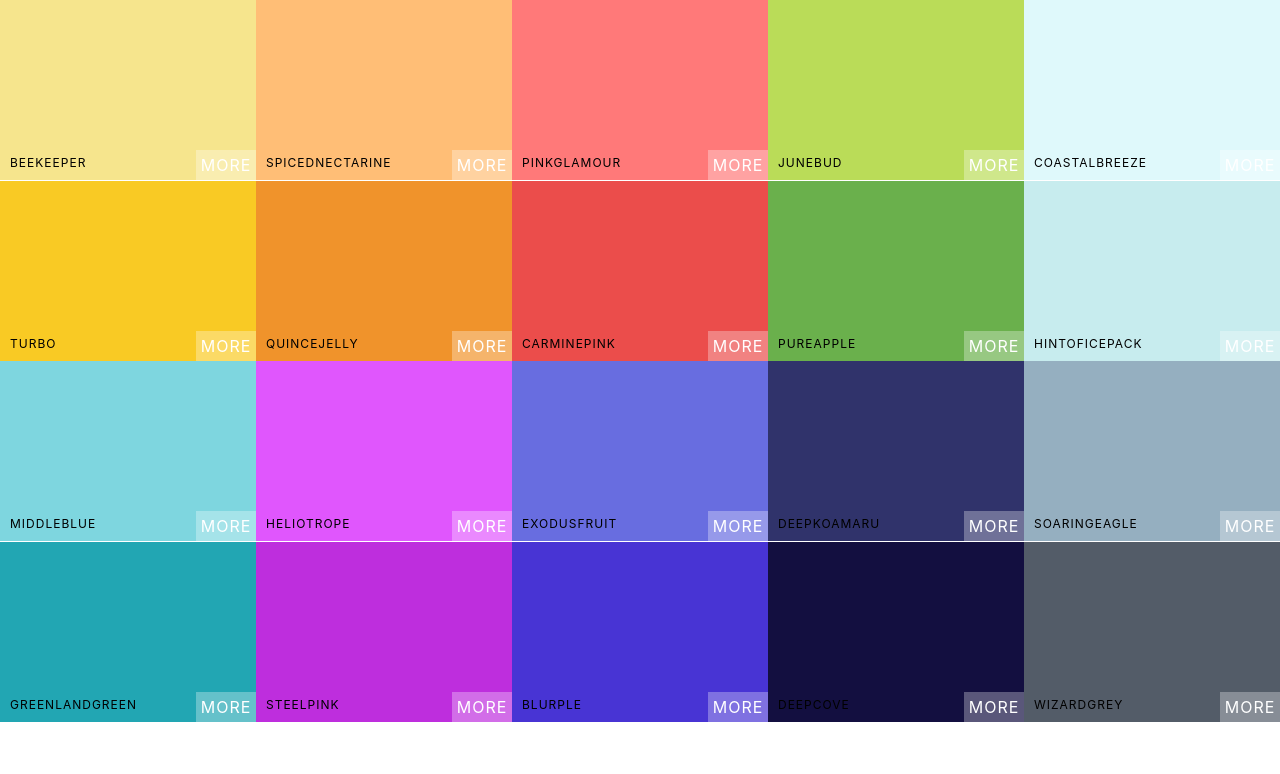
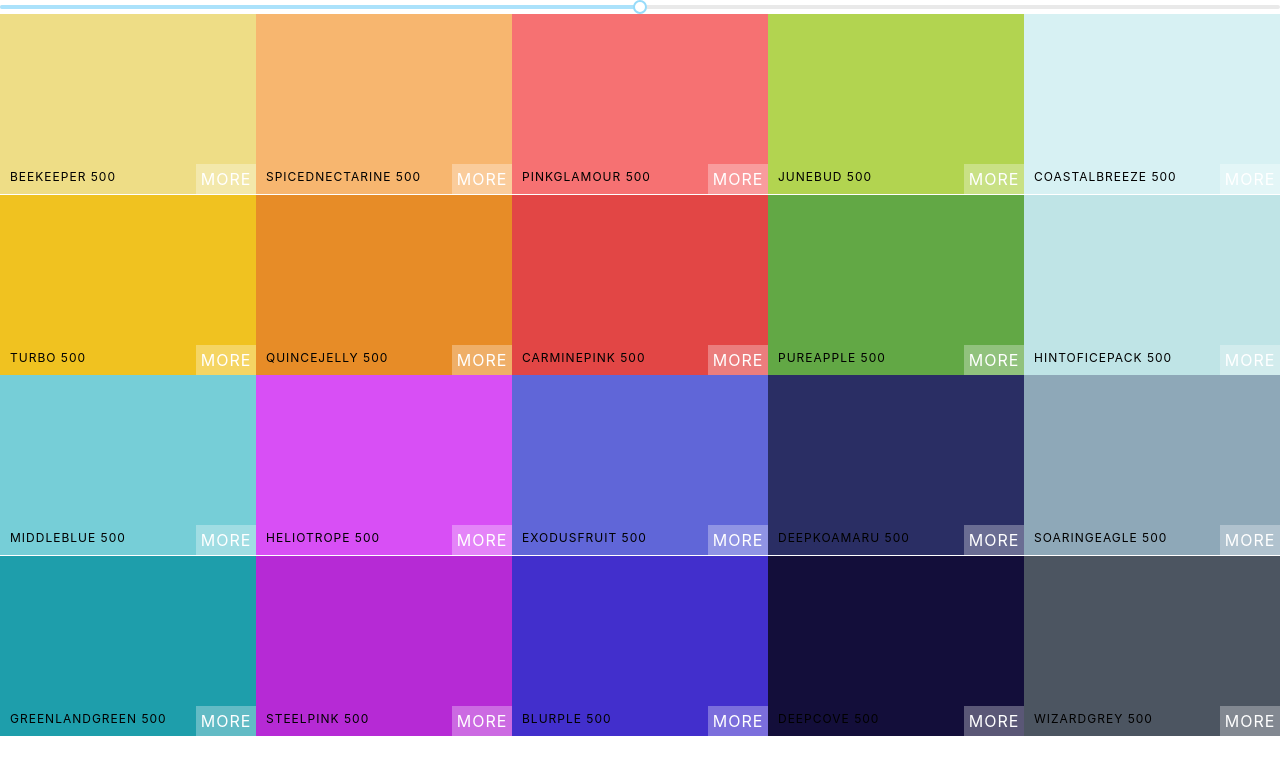
Before and after one commit to afide26/colors-app, a React (Create React App) app: page / in a window 1280 px wide. Shown: the top 774 px of the page. Built offline with nearby package versions, Linux system fonts and the light colour scheme.

Commit message:
Add unstyled color slider

```diff
--- a/src/App.js
+++ b/src/App.js
@@ -4,10 +4,9 @@ import seedColors from "./seedColors";
 import { generatePalette } from "./colorHelpers";
 class App extends Component {
   render() {
-    console.log(generatePalette(seedColors[4]));
     return (
       <div>
-        <Palette {...seedColors[4]} />
+        <Palette palette={generatePalette(seedColors[4])} />
       </div>
     );
   }
--- a/src/components/Palette.jsx
+++ b/src/components/Palette.jsx
@@ -1,15 +1,32 @@
 import React, { Component } from "react";
 import ColorBox from "./ColorBox";
 import "../styles/Palette.css";
+import Slider from "rc-slider";
+import "rc-slider/assets/index.css";
 
 class Palette extends Component {
+  state = {
+    level: 500
+  };
+
+  changeLevel = level => {
+    this.setState({ level });
+  };
   render() {
-    const colorBoxes = this.props.colors.map((color, i) => (
-      <ColorBox background={color.color} name={color.name} key={i} />
+    const { level } = this.state;
+    const colorBoxes = this.props.palette.colors[level].map((color, i) => (
+      <ColorBox background={color.hex} name={color.name} key={i} />
     ));
     return (
       <div className="Palette">
         {/* Navbar goes here */}
+        <Slider
+          defaultValue={level}
+          min={100}
+          max={900}
+          step={100}
+          onAfterChange={this.changeLevel}
+        />
         <div className="Palette-colors">
           {/* bunch of colors */}
           {colorBoxes}
```
